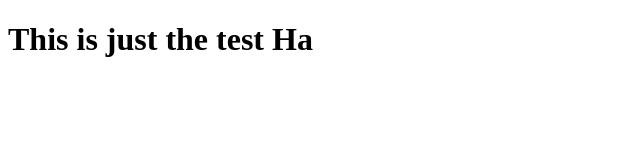
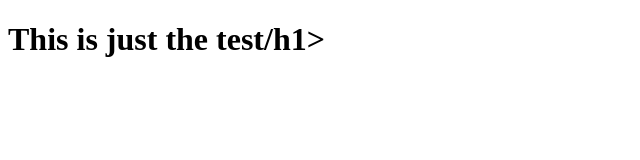
Before and after one commit to redner19/Template, a plain HTML site: page index.html in a window 1280 px wide. Shown: the full height of the page, 0-640 px from the left. Drawn offline with Linux system fonts and the light colour scheme.

Commit message:
Modified line 10

```diff
--- a/index.html
+++ b/index.html
@@ -7,6 +7,6 @@
     <title>Hello this is test</title>
 </head>
 <body>
-    <h1>This is just the test Ha</h1>
+    <h1>This is just the test/h1>
 </body>
 </html>
```
